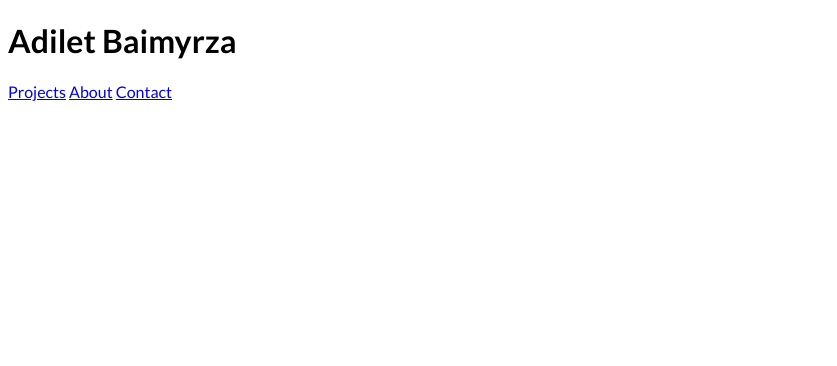
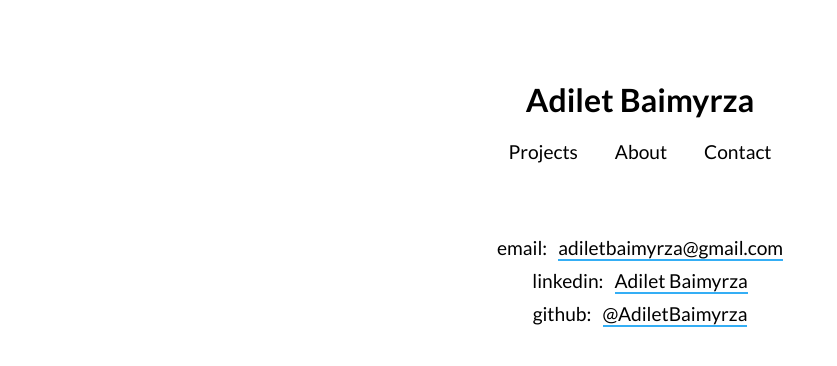
Before and after one commit to adiletbaimyrza/Portfolio, a Flask app: template portfolio/templates/contact.html in a window 1280 px wide. Shown: the top 366 px of the page, without its empty margins (0-837 px from the left). Run offline with Flask 3, Linux system fonts and the light colour scheme; the template is opened without the code that fills it, so the values that code supplies are empty.

Commit message:
everything is setup

```diff
--- a/portfolio/__init__.py
+++ b/portfolio/__init__.py
@@ -1,12 +1,40 @@
-from flask import Flask, render_template
+from flask import Flask, render_template, abort
 
 
 app = Flask(__name__)
 
+projects = [
+    {
+        "name": "Habit tracking app with Python and MongoDB",
+        "thumb": "img/habit-tracking.png",
+        "hero": "img/habit-tracking-hero.png",
+        "categories": ["python", "web"],
+        "slug": "habit-tracking",
+        "prod": "https://udemy.com",
+    },
+    {
+        "name": "Personal finance tracking app with React",
+        "thumb": "img/personal-finance.png",
+        "hero": "img/personal-finance.png",
+        "categories": ["react", "javascript"],
+        "slug": "personal-finance",
+        "prod": "https://udemy.com",
+    },
+    {
+        "name": "REST API Documentation with Postman and Swagger",
+        "thumb": "img/rest-api-docs.png",
+        "hero": "img/rest-api-docs.png",
+        "categories": ["writing"],
+        "slug": "api-docs",
+        "prod": "https://udemy.com",
+    },
+]
+
+slug_to_project = {project["slug"] for project in projects}
 
 @app.route("/")
 def home():
-    return render_template("home.html")
+    return render_template("home.html", projects=projects)
 
 @app.route("/about")
 def about():
@@ -15,3 +43,10 @@ def about():
 @app.route("/contact")
 def contact():
     return render_template("contact.html")
+
+@app.route("/project/<string:slug>")
+def project(slug):
+    if slug not in slug_to_project:
+        abort(404)
+
+    return render_template(f'project_{slug}.html')
--- a/portfolio/static/css/main.css
+++ b/portfolio/static/css/main.css
@@ -9,3 +9,156 @@
 html {
     font-family: "Lato", "sans-serif";
 }
+
+body {
+    margin-top: 80px;
+}
+
+.header {
+    text-align: center;
+}
+
+.header_navbar {
+    display: flex;
+    flex-direction: row;
+    max-width: 300px;
+    margin-bottom: 3rem;
+    font-size: 1.2rem;
+    justify-content: space-around;
+    margin: 0rem auto 3rem auto;
+}
+
+.header_navbar_link {
+    text-decoration: none;
+    color: inherit;
+    transition: font-weight 0.3s ease;
+}
+
+.header_navbar_link-active,
+.header_navbar_link:hover {
+    font-weight: bold;
+}
+
+.main {
+    max-width: 800px;
+    margin: 0 auto;
+    padding: 0.2rem;
+
+}
+
+.main_about {
+    line-height: 150%;
+}
+
+.contact_li {
+    display: flex;
+    flex-direction: row;
+    justify-content: center;
+    padding: 5px;
+    font-size: 1.2rem;
+}
+
+.contact_list {
+    padding: 0 5px;
+}
+
+.contact_li_details {
+    margin-left: 1ch;
+}
+
+.contact_li_details_link {
+    text-decoration: none;
+    color: inherit;
+    box-shadow: 0 2px 0 0 rgb(52, 174, 245);
+    transition: color 0.3s ease;
+}
+
+.contact_li_details_link:hover {
+    color: rgb(52, 174, 245);
+}
+
+.u-bare-link {
+    text-decoration: none;
+}
+
+.projects {
+    display: grid;
+    grid-template-columns: 1fr;
+    grid-column-gap: 1.25rem;
+    justify-content: center;
+    justify-items: center;
+    max-width: 21.875rem;
+    margin: 0 auto;
+}
+
+@media (min-width: 48.75em) {
+    .projects {
+        grid-template-columns: repeat(2, 1fr);
+        max-width: 45rem;
+    }
+}
+
+@media (min-width: 70em) {
+    .projects {
+        grid-template-columns: repeat(3, 1fr);
+        max-width: 68rem;
+    }
+}
+
+  .project_card {
+    padding: 0.75rem 0;
+  }
+
+  .project_card_image {
+    max-width: 100%;
+    margin-bottom: 1rem;
+    transition: transform 0.2s ease-in-out;
+  }
+
+  .project_card_meta {
+    padding: 0 1.25rem;
+  }
+
+  .project_card_name {
+    margin: 0;
+    font-size: 1.5rem;
+    line-height: 2.25rem;
+    color: #1c2023;
+  }
+
+  .project_card:hover .project_card_image {
+    transform: translateY(-0.5rem);
+  }
+
+  .project_card:hover .project_card_name {
+    text-decoration: underline;
+  }
+
+  .categories {
+    display: flex;
+    padding: 0;
+    margin: 0 0 0.75rem;
+    color: #3d84a3;
+    list-style: none;
+    line-height: 1.45;
+    text-transform: uppercase;
+    font-size: 1.1rem;
+    letter-spacing: 0.075rem;
+  }
+
+  /* Adds an ::after pseudo-element to each category tag, except the last one.
+     This psuedo-element contains a pipe character (|), which acts as a seperator
+     between the tags. */
+
+  .categories_tag:not(:last-of-type)::after {
+    content: "|";
+    margin: 0 0.25rem;
+  }
+
+
+
+
+  /* Utility class to remove link styles */
+  .u-bare-link {
+    text-decoration: none;
+  }
--- a/portfolio/templates/base.html
+++ b/portfolio/templates/base.html
@@ -12,13 +12,13 @@
             <h1 class="header_name">Adilet Baimyrza</h1>
             <div class="header_navbar">
                 <a
-                class="header_navbar_link {{ header_navbar_link-active if request.path == url_for('home') }}"
+                class="header_navbar_link {{ 'header_navbar_link-active' if request.path == url_for('home') }}"
                 href="{{ url_for('home') }}"
                 >Projects</a>
-                <a class="header_navbar_link {{ header_navbar_link-active if request.path == url_for('about') }}"
+                <a class="header_navbar_link {{ 'header_navbar_link-active' if request.path == url_for('about') }}"
                 href="{{ url_for('about') }}"
                 >About</a>
-                <a class="header_navbar_link {{ header_navbar_link-active if request.path == url_for('contact') }}"
+                <a class="header_navbar_link {{ 'header_navbar_link-active' if request.path == url_for('contact') }}"
                 href="{{ url_for('contact') }}"
                 >Contact</a>
             </div>
--- a/portfolio/templates/contact.html
+++ b/portfolio/templates/contact.html
@@ -1 +1,32 @@
 {% extends "base.html" %}
+
+{% block content %}
+<main class="main main_contact">
+    <dl class="contact_list">
+        <div class="contact_li">
+            <dt class="contact_li_name">email:</dt>
+            <dd class="contact_li_details">
+                <a class="contact_li_details_link" href="mailto:adiletbaimyrza@gmail.com" target="_blank">
+                    adiletbaimyrza@gmail.com
+                </a>
+            </dd>
+        </div>
+        <div class="contact_li">
+            <dt class="contact_li_name">linkedin:</dt>
+            <dd class="contact_li_details">
+                <a class="contact_li_details_link" href="https://www.linkedin.com/in/adiletbaim/" target="_blank">
+                    Adilet Baimyrza
+                </a>
+            </dd>
+        </div>
+        <div class="contact_li">
+            <dt class="contact_li_name">github:</dt>
+            <dd class="contact_li_details">
+                <a class="contact_li_details_link" href="https://github.com/AdiletBaimyrza" target="_blank">
+                    @AdiletBaimyrza
+                </a>
+            </dd>
+        </div>
+    </dl>
+</main>
+{% endblock content %}
```
Also changed, not shown: portfolio/templates/about.html (+23 -0 lines), portfolio/templates/home.html (+26 -0 lines), portfolio/static/img/habit-tracking-hero.png (added), portfolio/static/img/habit-tracking.png (added), portfolio/static/img/list-check.svg (added), portfolio/static/img/personal-finance.png (added), portfolio/static/img/pointer.svg (added), portfolio/static/img/rest-api-docs.png (added), portfolio/templates/project_api-docs.html (added), portfolio/templates/project_habit-tracking.html (added), portfolio/templates/project_personal-finance.html (added).
